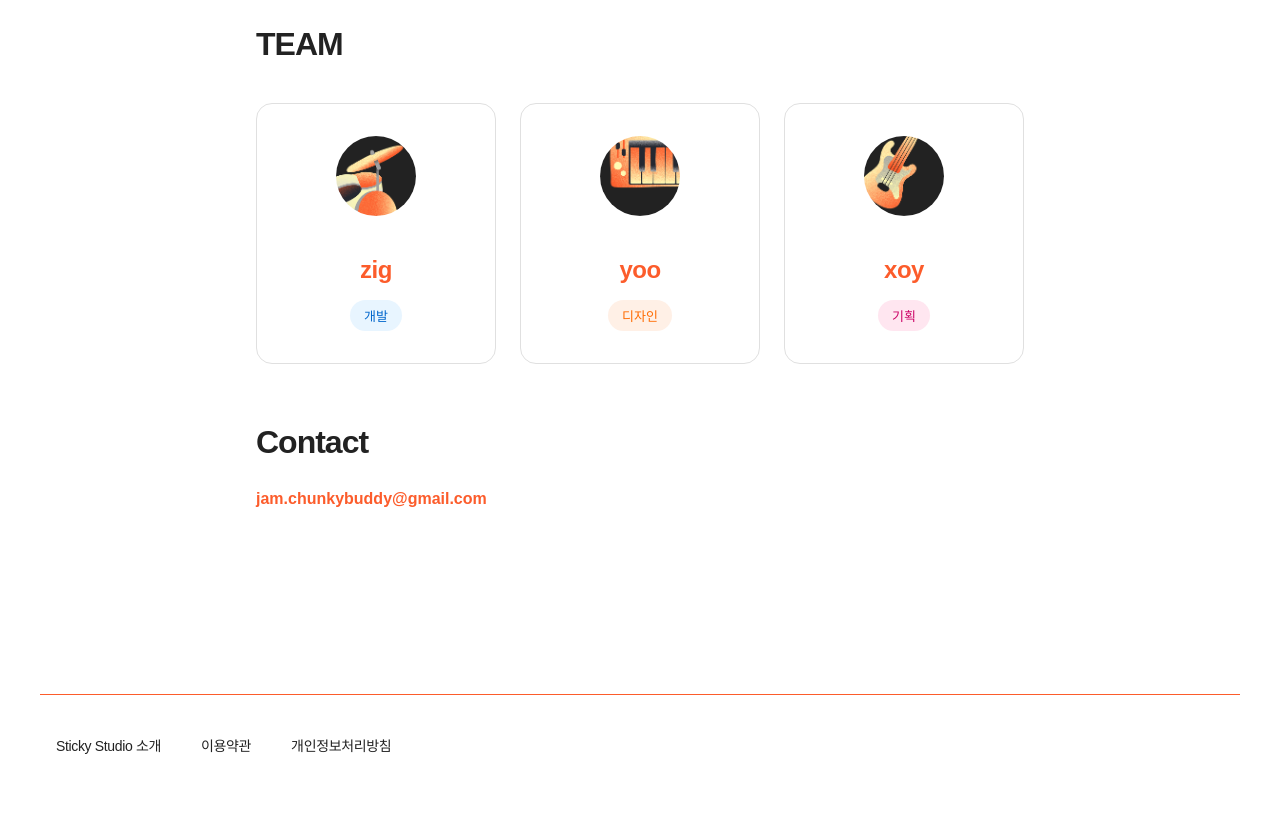
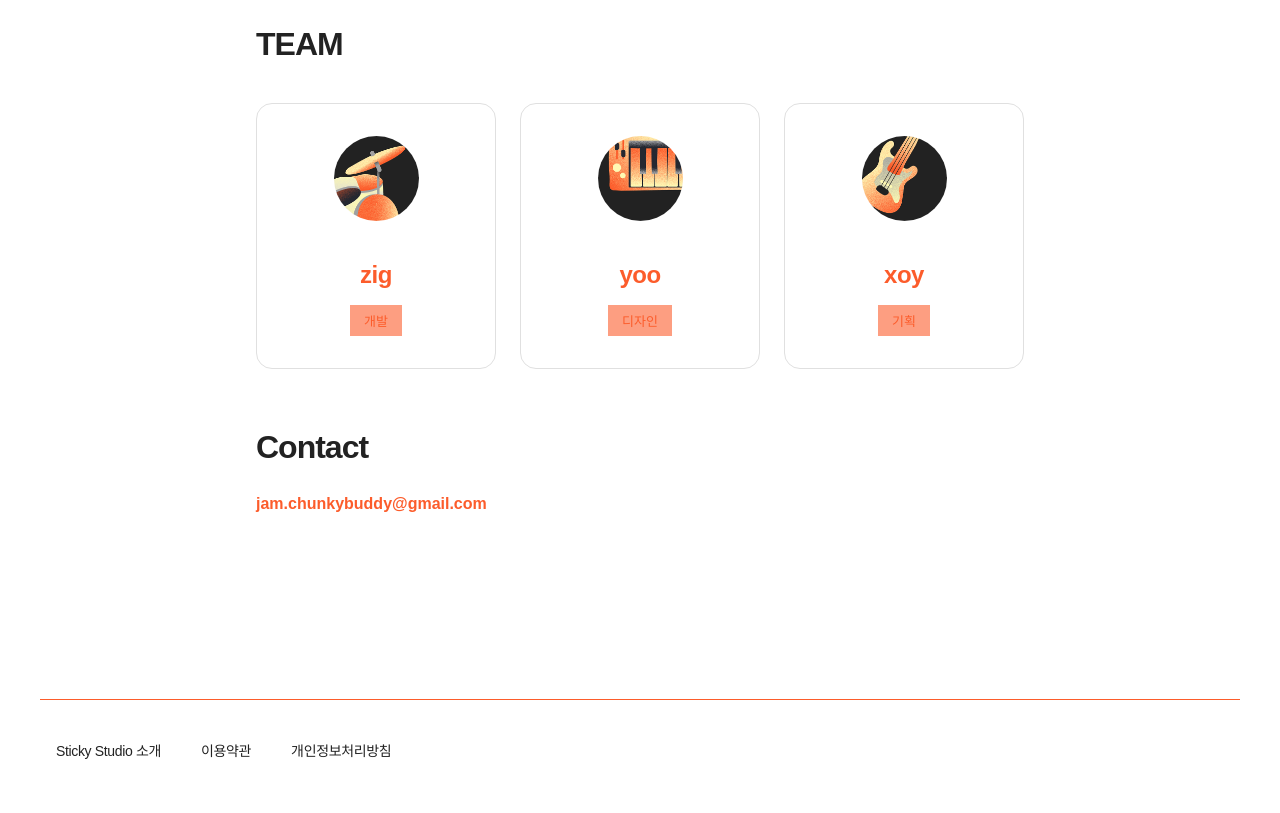
Before and after one commit to thimxokeit/jam-landing, a plain HTML site: page about.html in a window 1280 px wide. Shown: the part 840-1653 px from the top of the page. Drawn offline with Linux system fonts and the light colour scheme; a web font is replaced by a local one.

Commit message:
Update about.html
team card/role 수정

```diff
--- a/about.html
+++ b/about.html
@@ -139,15 +139,15 @@
       transition: transform 0.3s ease, box-shadow 0.3s ease;
     }
 
-    .team-card:hover {
+    /*.team-card:hover {
       transform: translateY(-5px);
       box-shadow: 0 8px 20px rgba(0,0,0,0.1);
-    }
+    }*/
 
     .team-avatar {
-      width: 80px;
-      height: 80px;
-      margin: 0 auto 16px;
+      width: 85px;
+      height: 85px;
+      margin: 0 auto 8px;
       border-radius: 50%;
       overflow: hidden;
     }
@@ -170,23 +170,9 @@
       font-size: 13px;
       font-weight: 500;
       padding: 6px 14px;
-      border-radius: 20px;
+      background: #fd9e81;
+      color: #fc5c2b;
       margin: 0;
-    }
-
-    .team-role.dev {
-      background: #e8f5ff;
-      color: #0066cc;
-    }
-
-    .team-role.design {
-      background: #fff0e6;
-      color: #ff6b00;
-    }
-
-    .team-role.planning {
-      background: #ffe6f0;
-      color: #cc0066;
     }
 
     /* ===== Footer ===== */
@@ -330,7 +316,7 @@
             <img src="assets/Sessions=Drum.png" alt="zig" />
           </div>
           <h3 class="team-name">zig</h3>
-          <span class="team-role dev">개발</span>
+          <span class="team-role">개발</span>
         </div>
 
         <div class="team-card">
@@ -338,7 +324,7 @@
             <img src="assets/Sessions=Keyboard.png" alt="yoo" />
           </div>
           <h3 class="team-name">yoo</h3>
-          <span class="team-role design">디자인</span>
+          <span class="team-role">디자인</span>
         </div>
 
         <div class="team-card">
@@ -346,7 +332,7 @@
             <img src="assets/Sessions=Guitar.png" alt="xoy" />
           </div>
           <h3 class="team-name">xoy</h3>
-          <span class="team-role planning">기획</span>
+          <span class="team-role">기획</span>
         </div>
       </div>
     </div>
```
